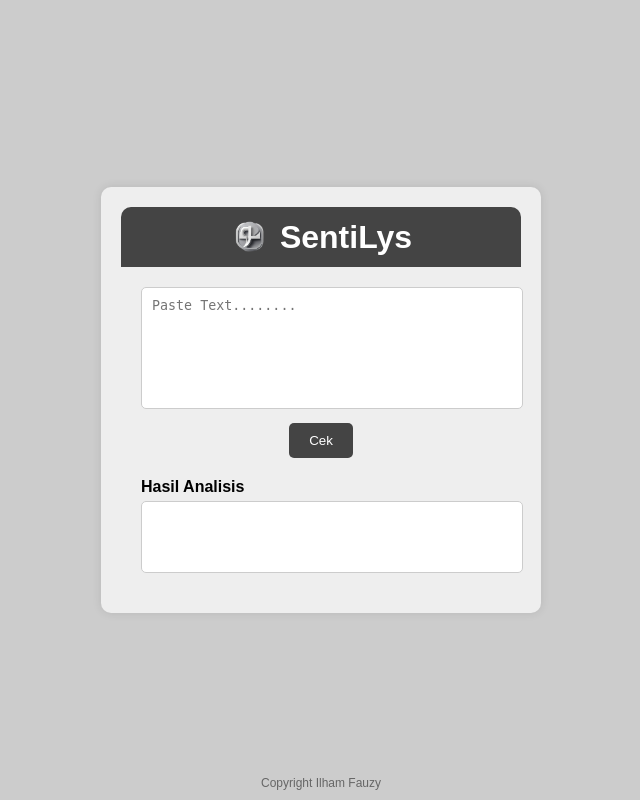
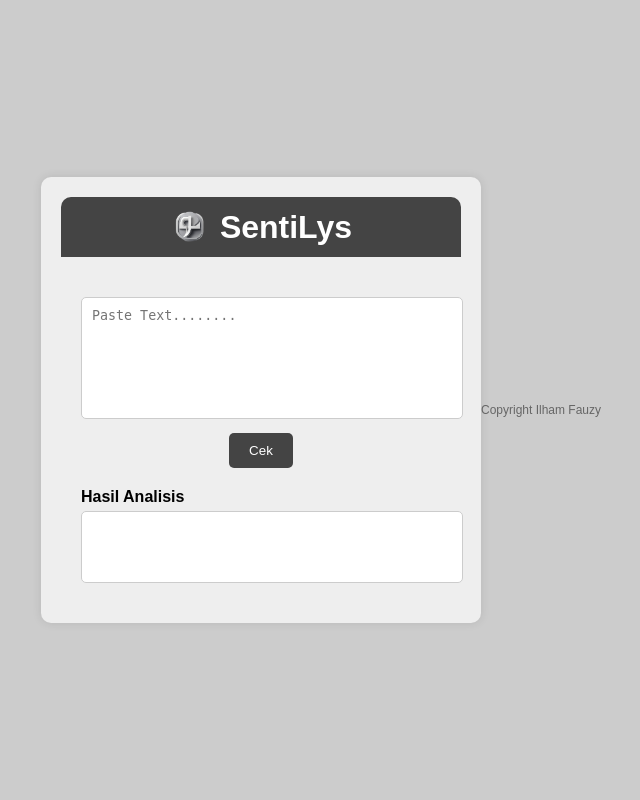
Before and after one commit to ranggarozandi/sentimen, a Flask app: page / in a window 1280 px wide. Shown: the whole page, without its empty margins (319-959 px from the left). Run offline with Flask 2, Linux system fonts and the light colour scheme; parts of the project's set-up code (start-up, migrations or seed data) failed here and were passed over.

Commit message:
Update style.css

```diff
--- a/static/css/style.css
+++ b/static/css/style.css
@@ -2,7 +2,6 @@ body {
     font-family: Arial, sans-serif;
     background-color: #cccccc;
     display: flex;
-    flex-direction: column;
     justify-content: center;
     align-items: center;
     height: 100vh;
@@ -25,6 +24,7 @@ body {
     background-color: #444444;
     border-radius: 10px 10px 0 0;
     padding: 10px;
+    margin-bottom: 20px;
 }
 
 .header .logo {
@@ -85,8 +85,8 @@ button:hover {
 }
 
 footer {
-    position: absolute;
-    bottom: 10px;
+    text-align: center;
     font-size: 12px;
     color: #666666;
+    margin-top: 20px;
 }
```
